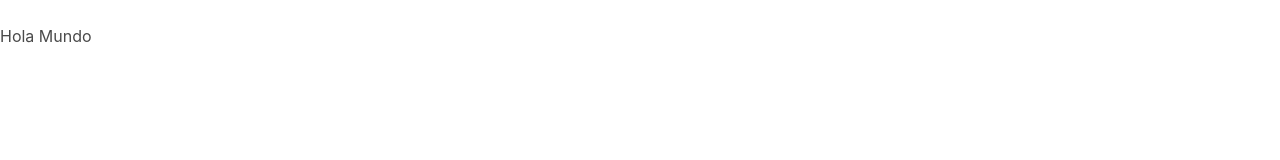
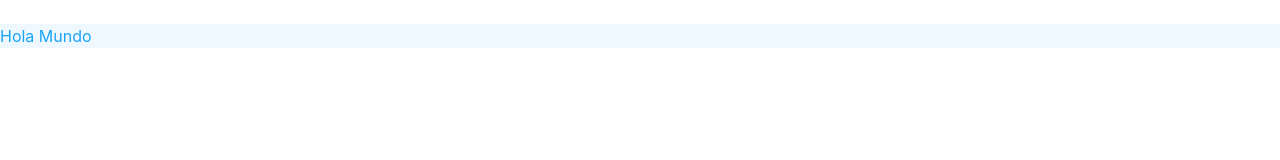
Before and after one commit to Ljotamr91/Hola_Mundo, a plain HTML site: page index.html in a window 1280 px wide. Drawn offline with nearby package versions, Linux system fonts and the light colour scheme.

Commit message:
Hola mundo con CSS

```diff
--- a/css/estilos.css
+++ b/css/estilos.css
@@ -0,0 +1,4 @@
+#hw1{
+    color:rgb(26, 164, 245);
+    background-color: aliceblue;
+}
--- a/index.html
+++ b/index.html
@@ -71,7 +71,7 @@
 
     <main>
 
-      <h1>Hola Mundo</h1>
+      <h1 id="hw1">Hola Mundo</h1>
 
       <!--
         *
```
Also changed, not shown: 1 other file.
